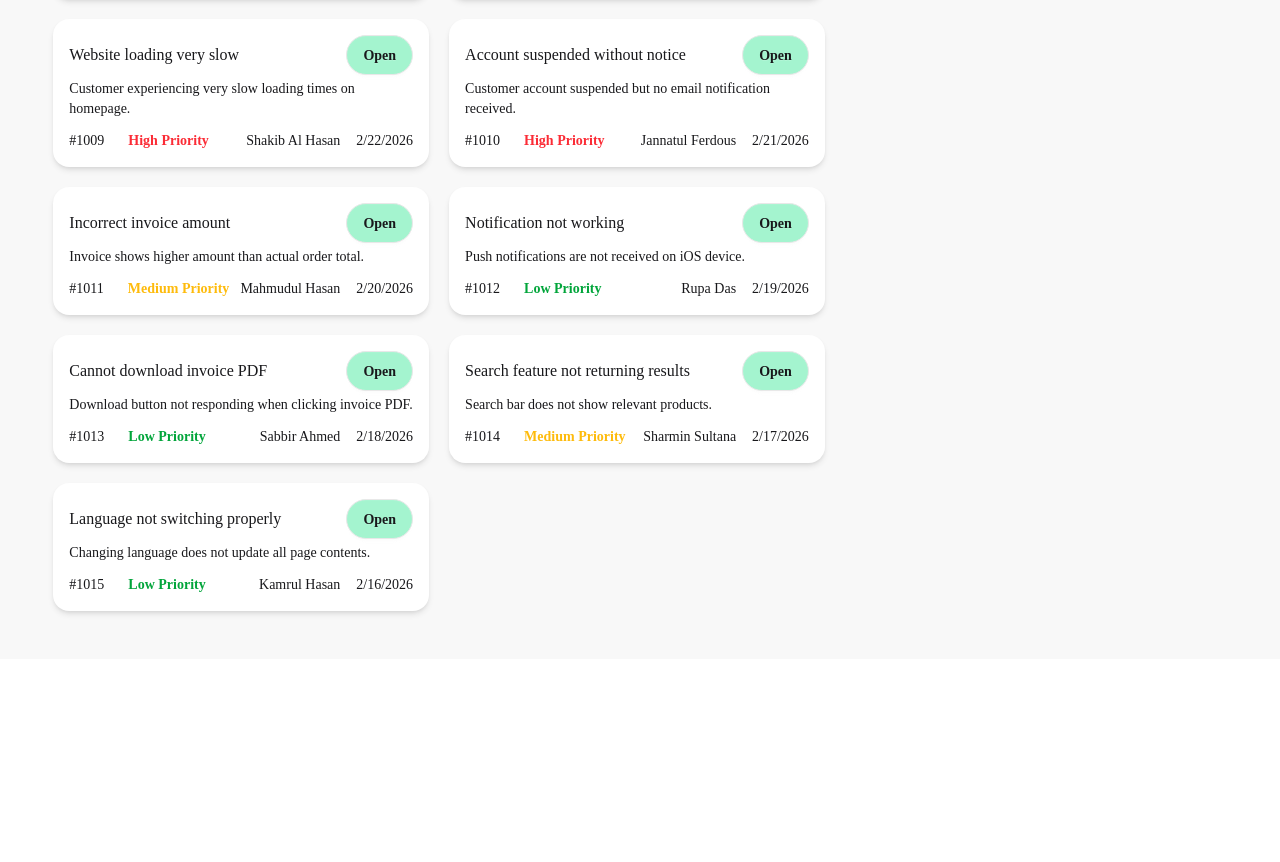
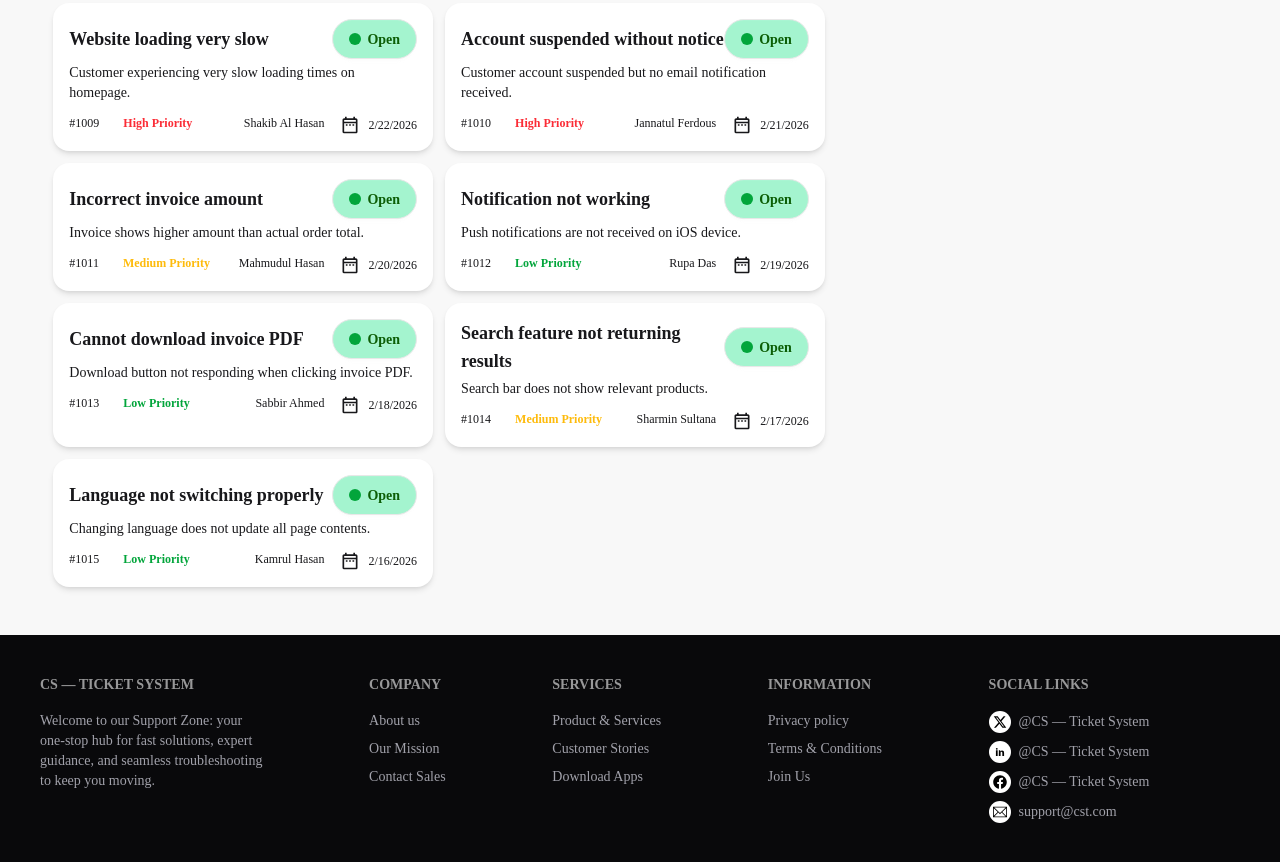
Before and after one commit to apupaul1/Customer-Support-Zone, a React (Vite) app: page / in a window 1280 px wide. Shown: the part 1074-1936 px from the top of the page. Before the commit the page ends 1733 px from the top, so only its background shows below. Built offline with nearby package versions, Linux system fonts and the light colour scheme; a web font is replaced by a local one.

Commit message:
Added Footer section and polish the UI

```diff
--- a/package.json
+++ b/package.json
@@ -13,6 +13,7 @@
     "@tailwindcss/vite": "^4.2.1",
     "react": "^19.2.0",
     "react-dom": "^19.2.0",
+    "react-icons": "^5.6.0",
     "react-toastify": "^11.0.5",
     "tailwindcss": "^4.2.1"
   },
--- a/src/App.jsx
+++ b/src/App.jsx
@@ -4,6 +4,7 @@ import { ToastContainer, toast } from 'react-toastify';
 import Navbar from './components/Navbar/Navbar';
 import TicketsContainer from './components/TicketsContainer/TicketsContainer';
 import CardStatus from './components/CardStatus/CardStatus';
+import Footer from './components/Footer/Footer';
 
 
 const ticketsPromise = fetch('/tickets.json').then(res => res.json())
@@ -93,7 +94,9 @@ function App() {
         </section>
       </main>
 
-      <footer></footer>
+      <footer>
+        <Footer></Footer>
+      </footer>
 
       <ToastContainer />
     </>
--- /dev/null
+++ b/src/components/Footer/Footer.jsx
@@ -0,0 +1,56 @@
+import React from 'react';
+import { FaXTwitter } from "react-icons/fa6";
+import { TiSocialLinkedin } from "react-icons/ti";
+import { FaFacebook } from "react-icons/fa";
+import { TfiEmail } from "react-icons/tfi";
+
+const Footer = () => {
+    return (
+        <div>
+            <footer className="footer sm:footer-horizontal bg-neutral text-base-200 p-10">
+                <aside>
+                    <h1 className='footer-title'>
+                        CS — Ticket System
+                    </h1>
+                    <p className='text-[#A1A1AA]'>Welcome to our Support Zone: your  <br /> one-stop hub for fast solutions, expert <br /> guidance, and seamless troubleshooting <br /> to keep you moving.</p>
+                </aside>
+                <nav>
+                    <h6 className="footer-title">Company</h6>
+                    <a className="link link-hover text-[#A1A1AA]">About us</a>
+                    <a className="link link-hover text-[#A1A1AA]">Our Mission</a>
+                    <a className="link link-hover text-[#A1A1AA]">Contact Sales</a>
+                </nav>
+                <nav>
+                    <h6 className="footer-title">Services</h6>
+                    <a className="link link-hover text-[#A1A1AA]">Product & Services</a>
+                    <a className="link link-hover text-[#A1A1AA]">Customer Stories</a>
+                    <a className="link link-hover text-[#A1A1AA]">Download Apps</a>
+                </nav>
+                <nav>
+                    <h6 className="footer-title">Information</h6>
+                    <a className="link link-hover text-[#A1A1AA]">Privacy policy</a>
+                    <a className="link link-hover text-[#A1A1AA]">Terms & Conditions</a>
+                    <a className="link link-hover text-[#A1A1AA]">Join Us</a>
+                </nav>
+                <nav>
+                    <h6 className="footer-title">Social Links</h6>
+
+                    <a className="link link-hover flex items-center justify-center gap-2 text-[#A1A1AA]"><span className='bg-white p-1 rounded-full'><FaXTwitter className='text-black'/></span>
+                        @CS — Ticket System</a>
+
+                    <a className="link link-hover flex items-center justify-center gap-2 text-[#A1A1AA]">
+                        <span className='bg-white p-1 rounded-full'><TiSocialLinkedin className='text-black'/></span>
+                        @CS — Ticket System</a>
+
+                    <a className="link link-hover flex items-center justify-center gap-2 text-[#A1A1AA]"><span className='bg-white p-1 rounded-full'><FaFacebook className='text-black'/></span>
+                        @CS — Ticket System</a>
+
+                    <a className="link link-hover flex items-center justify-center gap-2 text-[#A1A1AA]"><span className='bg-white p-1 rounded-full'><TfiEmail className='text-black'/></span>
+                        support@cst.com</a>
+                </nav>
+            </footer>
+        </div>
+    );
+};
+
+export default Footer;
--- a/src/components/TicketCard/TicketCard.jsx
+++ b/src/components/TicketCard/TicketCard.jsx
@@ -1,5 +1,7 @@
 import React, { useState } from 'react';
 import { toast } from 'react-toastify';
+import { MdOutlineDateRange } from "react-icons/md";
+
 
 const TicketCard = ({ ticket, setProgressCount, progressCount, taskName, setTaskName }) => {
 
@@ -14,6 +16,7 @@ const TicketCard = ({ ticket, setProgressCount, progressCount, taskName, setTask
             toast.error("You have already added to be resolved")
             return;
         }
+        toast.success(`Added ${title} to the task status`)
         setIsClicked(true);
         setProgressCount(progressCount + 1)
 
@@ -28,8 +31,11 @@ const TicketCard = ({ ticket, setProgressCount, progressCount, taskName, setTask
             className={`bg-base-100 p-4 rounded-2xl shadow-md ${isClicked ? 'cursor-not-allowed' : 'cursor-pointer'}`}
         >
             <div className='flex justify-between mb-1 items-center'>
-                <h1>{title}</h1>
-                <button className={"btn rounded-full bg-emerald-200"}>{status}</button>
+                <h1 className='text-lg font-bold'>{title}</h1>
+                <button className={"btn rounded-full bg-emerald-200 text-[#0B5E06]"}>
+                    <span className='w-3 h-3 rounded-full bg-[#02A53B]'></span>
+                    {status}
+                    </button>
             </div>
 
             <div className='mb-3'>
@@ -39,8 +45,8 @@ const TicketCard = ({ ticket, setProgressCount, progressCount, taskName, setTask
             <div className='flex flex-col lg:flex-row justify-between'>
 
                 <div className='flex justify-between gap-6'>
-                    <h1 className='text-sm'>#{id}</h1>
-                    <p className={`font-semibold text-sm
+                    <h1 className='text-xs'>#{id}</h1>
+                    <p className={`font-semibold text-xs
                         ${priority === 'High' && 'text-red-500'}
                         ${priority === 'Medium' && 'text-[#FEBB0C]'}
                         ${priority === 'Low' && 'text-[#02A53B]'}`}>
@@ -48,8 +54,8 @@ const TicketCard = ({ ticket, setProgressCount, progressCount, taskName, setTask
                 </div>
 
                 <div className='flex  justify-between gap-4'>
-                    <h1 className='text-sm'>{customer}</h1>
-                    <p className='flex items-center gap-2 text-sm'>{formattedDate}</p>
+                    <h1 className='text-xs mt-2 lg:mt-0'>{customer}</h1>
+                    <p className='flex items-center gap-2 text-xs mt-2 lg:mt-0'><MdOutlineDateRange size={20}/>{formattedDate}</p>
                 </div>
 
             </div>
--- a/src/components/TicketsContainer/TicketsContainer.jsx
+++ b/src/components/TicketsContainer/TicketsContainer.jsx
@@ -15,7 +15,7 @@ const TicketsContainer = ({ ticketsPromise, setProgressCount, progressCount, tas
         <div className='flex-2'>
             <h1 className='font-bold'>Customer Tickets</h1>
 
-            <div className='grid grid-cols-1 lg:grid-cols-2 gap-5 mt-6'>
+            <div className='grid grid-cols-1 lg:grid-cols-2 gap-3 mt-6'>
                 {
                     allTask.length == 0 && <p className='text-center'>All Tickets Resolved</p>
                 }
```
Also changed, not shown: 2 other files (tests, documents, lock files or other folders).
